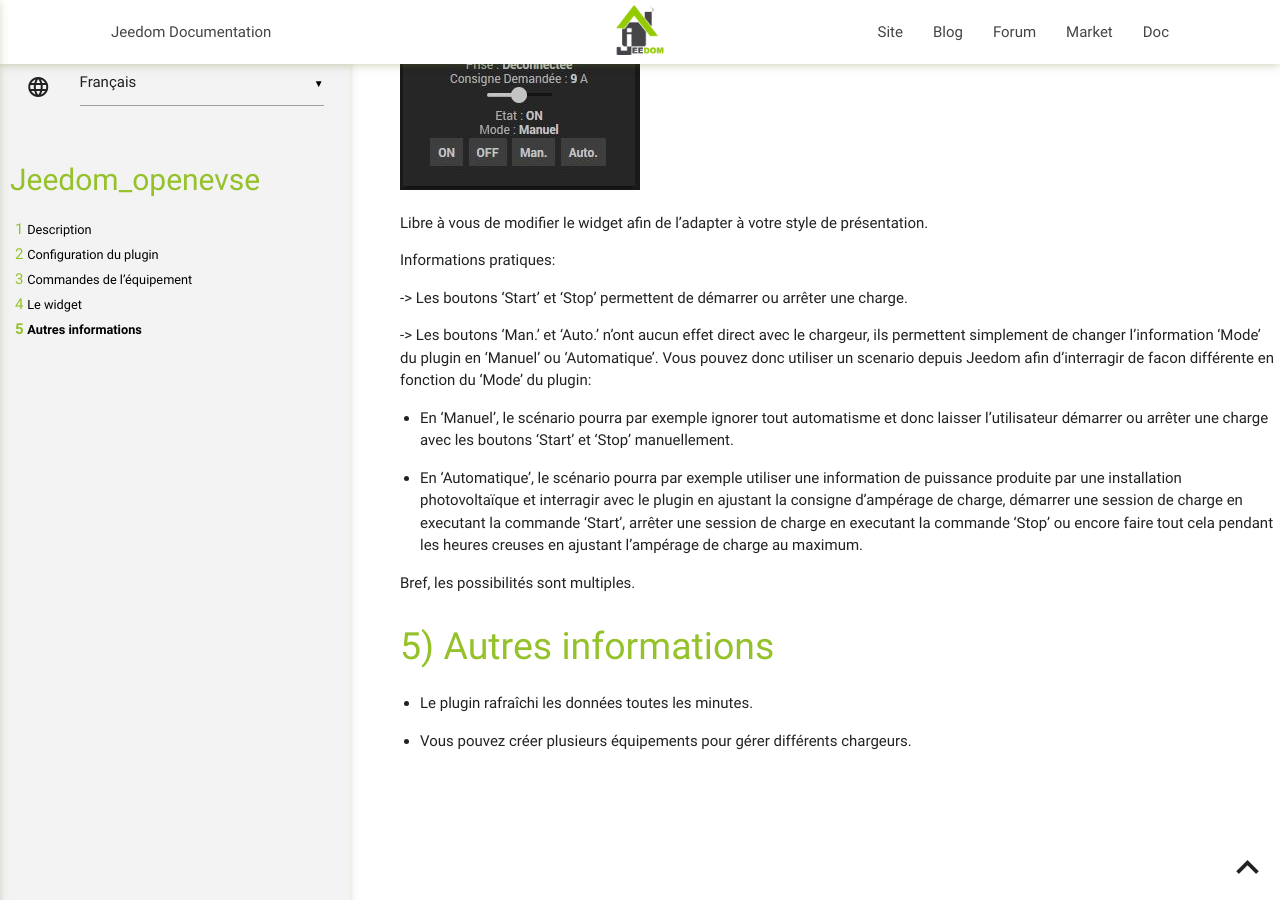
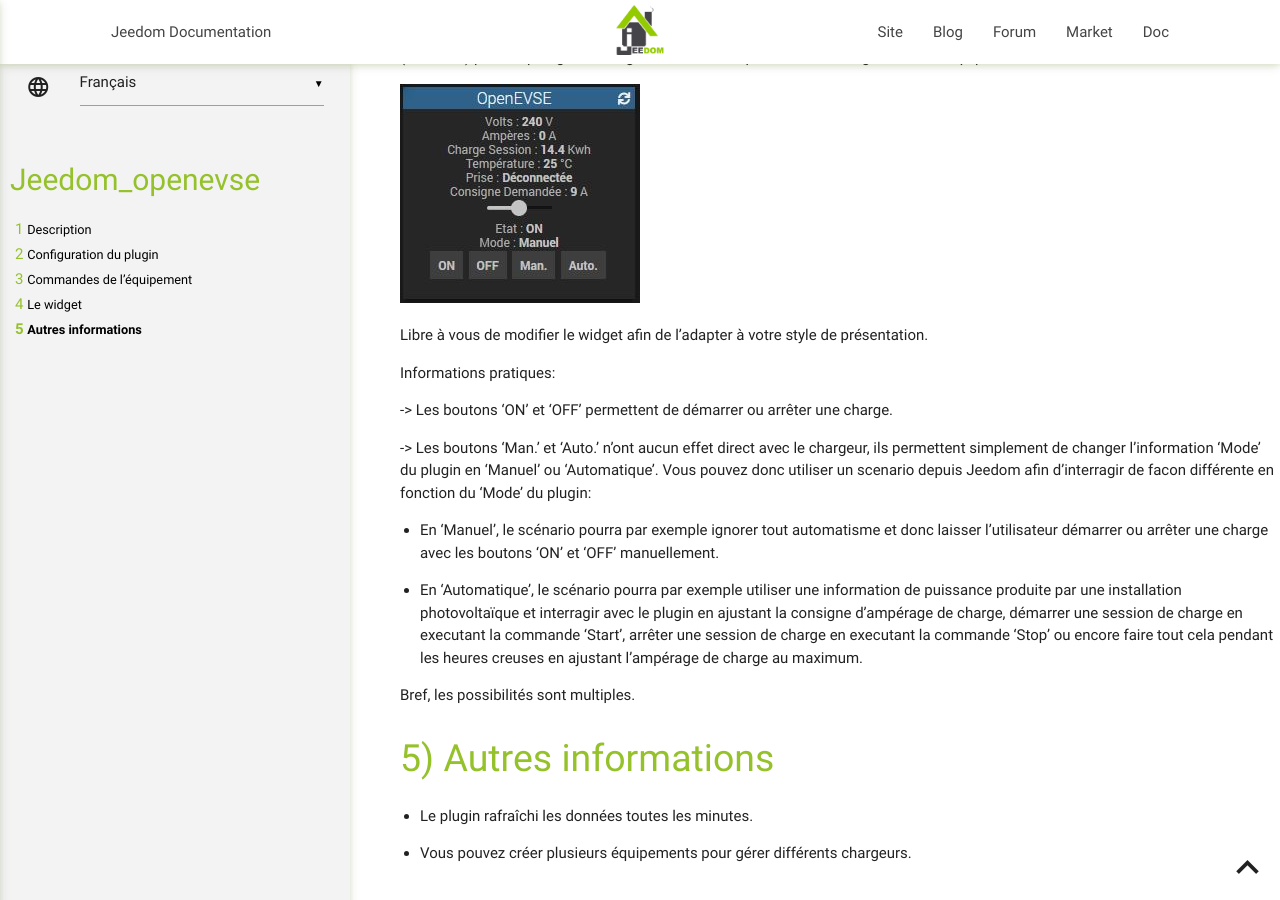
Before and after one commit to Sattaz/Jeedom_OpenEVSE, a Jekyll site: the page built from docs/fr_FR/index.md, in a window 1280 px wide and 900 px high, scrolled down 1907 px. Built offline with Jekyll 4.4.1, drawn with Linux system fonts in a browser that asks for light colours; our own code applies the rules of GitHub Pages for plain Markdown files; some of the changed text lies outside the part shown.

Commit message:
Update index.md

```diff
--- a/docs/fr_FR/index.md
+++ b/docs/fr_FR/index.md
@@ -51,12 +57,12 @@ Libre à vous de modifier le widget afin de l'adapter à votre style de présent
 
 Informations pratiques:
 
--> Les boutons 'Start' et 'Stop' permettent de démarrer ou arrêter une charge.
+-> Les boutons 'ON' et 'OFF' permettent de démarrer ou arrêter une charge.
 
 -> Les boutons 'Man.' et 'Auto.' n'ont aucun effet direct avec le chargeur, ils permettent simplement de changer l'information 'Mode' du plugin en 'Manuel' ou 'Automatique'.
    Vous pouvez donc utiliser un scenario depuis Jeedom afin d'interragir de facon différente en fonction du 'Mode' du plugin:
 
-* En 'Manuel', le scénario pourra par exemple ignorer tout automatisme et donc laisser l'utilisateur démarrer ou arrêter une charge avec les boutons 'Start' et 'Stop' manuellement.
+* En 'Manuel', le scénario pourra par exemple ignorer tout automatisme et donc laisser l'utilisateur démarrer ou arrêter une charge avec les boutons 'ON' et 'OFF' manuellement.
 
 * En 'Automatique', le scénario pourra par exemple utiliser une information de puissance produite par une installation photovoltaïque et interragir avec le plugin en ajustant la consigne d'ampérage de charge, démarrer une session de charge en executant la commande 'Start', arrêter une session de charge en executant la commande 'Stop' ou encore faire tout cela pendant les heures creuses en ajustant l'ampérage de charge au maximum.
 
```
Also changed, not shown: other parts of docs/fr_FR/index.md (+6 -0 lines).
